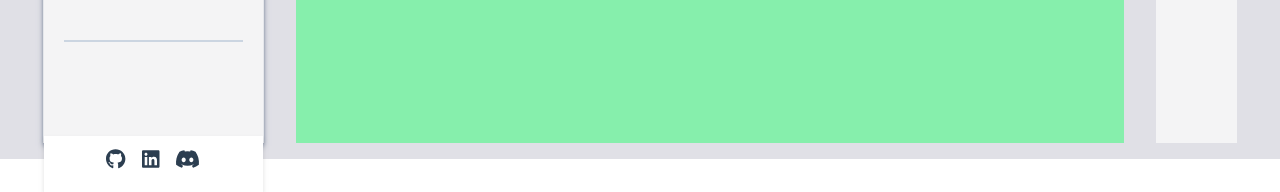
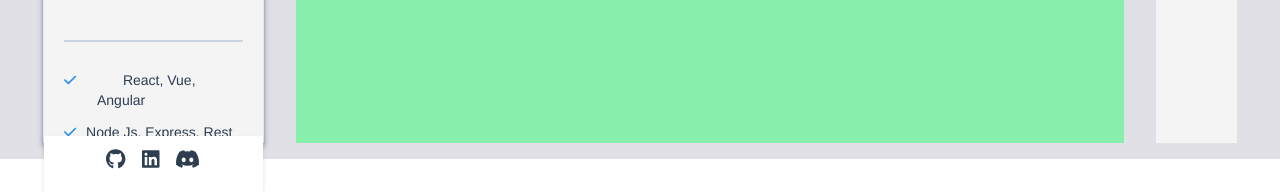
Before and after one commit to bashikr/portfolio-vue, a Vue app: page / in a window 1280 px wide. Shown: the part 641-833 px from the top of the page. Built offline with nearby package versions, Linux system fonts and the light colour scheme.

Commit message:
Add programming merits

```diff
--- a/src/components/LeftSidebar/Main.vue
+++ b/src/components/LeftSidebar/Main.vue
@@ -3,6 +3,7 @@
     <Contact />
     <Languages />
     <ProgrammingLangs />
+    <ProgrammingMerits />
   </main>
 </template>
 
@@ -10,12 +11,14 @@
 import Contact from "./MainComponents/Contact.vue";
 import Languages from "./MainComponents/Languages.vue";
 import ProgrammingLangs from "./MainComponents/ProgrammingLangs.vue";
+import ProgrammingMerits from "./MainComponents/ProgrammingMerits.vue";
 export default {
   name: "Main",
   components: {
     Contact,
     Languages,
     ProgrammingLangs,
+    ProgrammingMerits,
   },
 };
 </script>
--- /dev/null
+++ b/src/components/LeftSidebar/MainComponents/ProgrammingMerits.vue
@@ -0,0 +1,41 @@
+<template>
+  <div class="p-5 text-sm">
+    <ul class="pb-14 border-b-2 border-slate-300">
+      <li class="pb-3">
+        <h6 class="float-left"><fa class="text-customBlue" icon="check" /></h6>
+        <span class="pr-16">React, Vue, Angular</span>
+      </li>
+
+      <li class="pb-3">
+        <h6 class="float-left"><fa class="text-customBlue" icon="check" /></h6>
+        <span class="pr-4">Node Js, Express, Rest API </span>
+      </li>
+      <li class="pb-3">
+        <h6 class="float-left"><fa class="text-customBlue" icon="check" /></h6>
+        <span class="pr-3">MySQL, MongoDB, Firestore </span>
+      </li>
+        <li class="pb-3">
+        <h6 class="float-left"><fa class="text-customBlue" icon="check" /></h6>
+        <span class="pr-7">DevSecOps, AKS, Ansible </span>
+      </li>
+      <li class="pb-3">
+        <h6 class="float-left"><fa class="text-customBlue" icon="check" /></h6>
+        <span class="pr-8">Python, OOPython, Flask </span>
+      </li>
+      <li class="pb-3">
+        <h6 class="float-left"><fa class="text-customBlue" icon="check" /></h6>
+        <span class="pr-7">GIT & VSCode knowledge </span>
+      </li>
+      <li >
+        <h6 class="float-left"><fa class="text-customBlue" icon="check" /></h6>
+        <span class="float-right">Bootstrap, CSS, SASS, Tailwind</span>
+      </li>
+    </ul>
+  </div>
+</template>
+
+<script>
+export default {
+  name: "ProgrammingMerits",
+};
+</script>
--- a/src/components/Main/Header.vue
+++ b/src/components/Main/Header.vue
@@ -7,7 +7,7 @@
       alt=""
     />
     <img
-      class="w-[14.6rem] top-0 absolute right-0"
+      class="w-[16.7rem] bottom-10 absolute right-0"
       src="../../assets/bashar-cover.png"
       alt=""
     />
```
